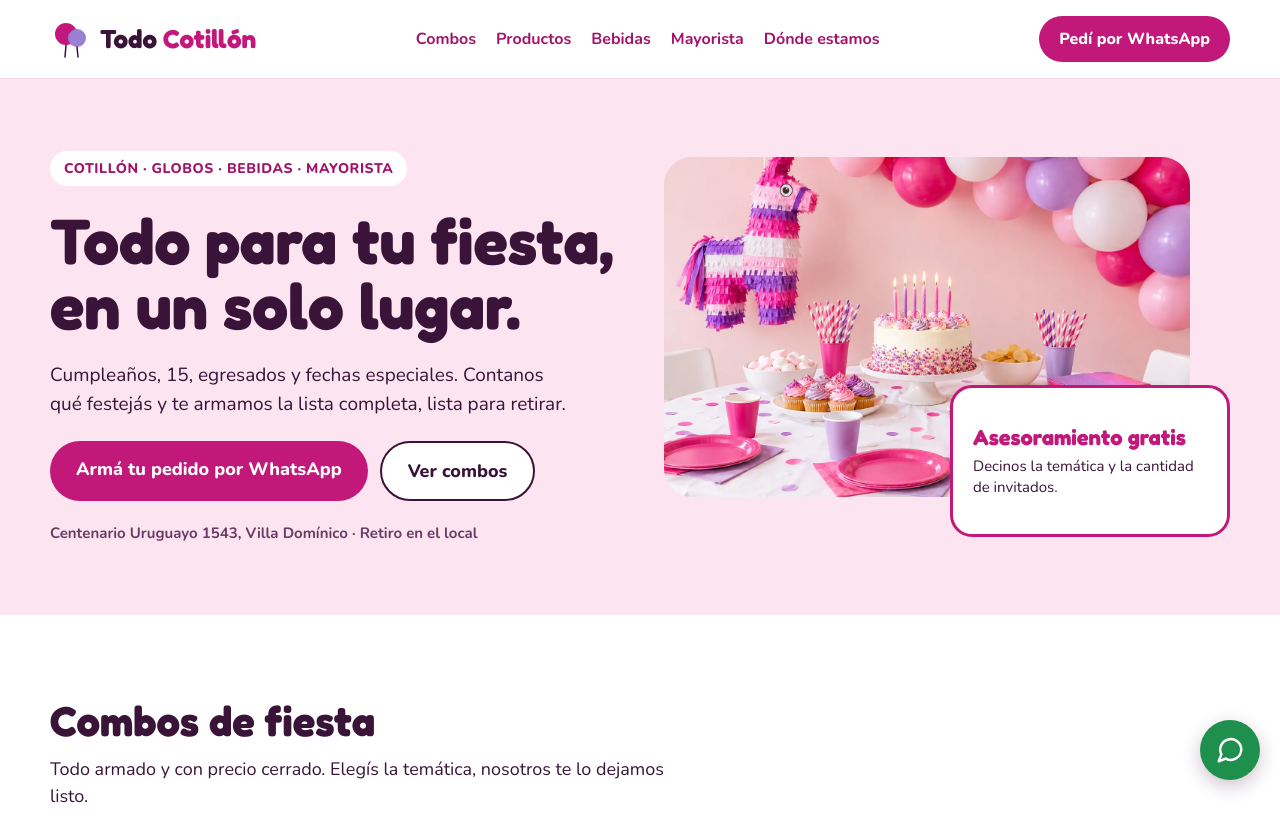
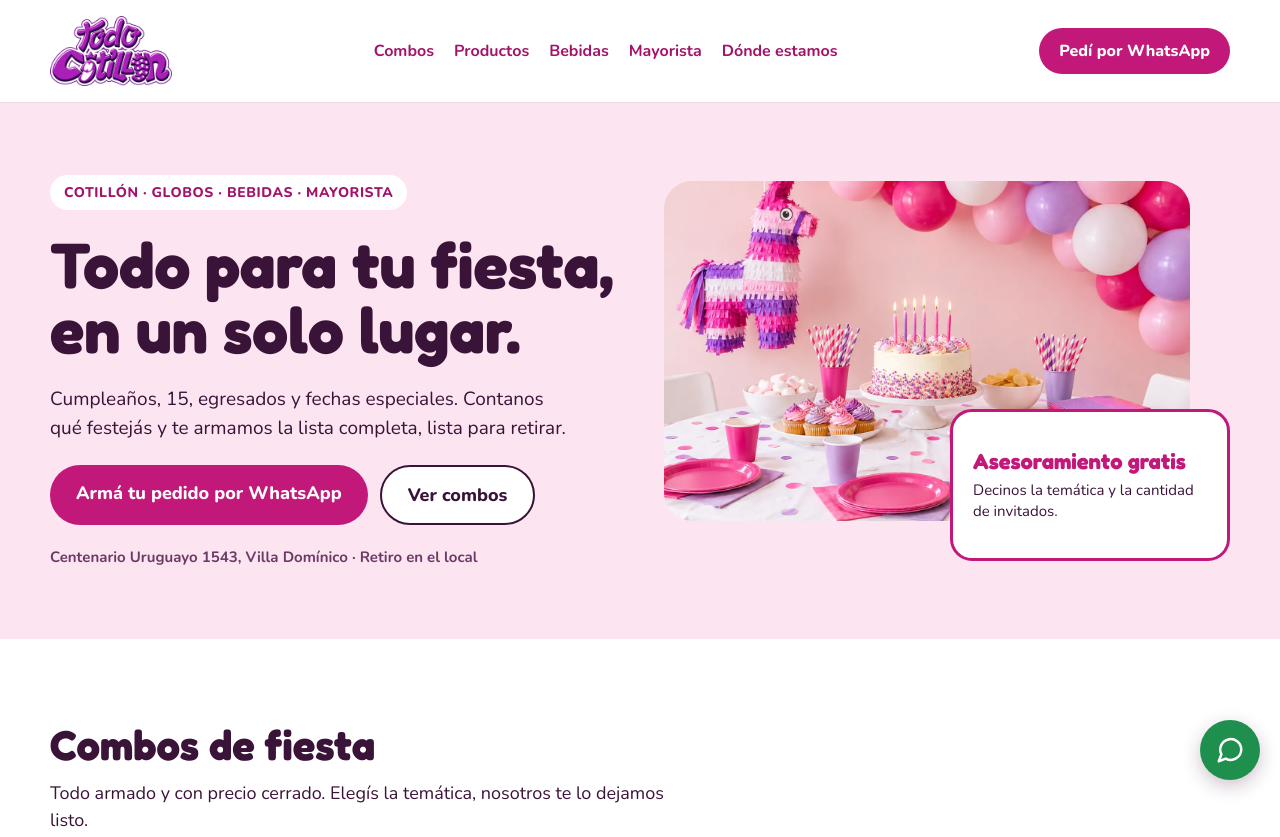
Before and after one commit to lucasguillermon-hub/todo-cotillon, a plain HTML site: page index.html in a window 1280 px wide. Shown: the top 837 px of the page. Drawn offline with nearby package versions, Linux system fonts and the light colour scheme.

Commit message:
Agregar logo en el encabezado
Co-Authored-By: Claude Opus 5.5 <noreply@anthropic.com>

```diff
--- a/index.html
+++ b/index.html
@@ -29,9 +29,8 @@ img{max-width:100%}
 
 <header style="background: #FFFFFF; border-bottom: 1px solid #F3D6E6">
 <div style="max-width: 1180px; margin: 0 auto; padding: 16px 20px; display: flex; flex-wrap: wrap; align-items: center; justify-content: space-between; gap: 12px">
-<a href="#inicio" style="display: flex; align-items: center; gap: 10px; text-decoration: none; color: #3A1438">
-<svg width="40" height="40" viewBox="0 0 40 40" fill="none" aria-hidden="true"><circle cx="16" cy="15" r="11" fill="#C2187A"></circle><circle cx="27" cy="19" r="9" fill="#9B7FD4"></circle><path d="M16 26 L15 38" stroke="#3A1438" stroke-width="1.5" stroke-linecap="round"></path><path d="M27 28 L28 38" stroke="#3A1438" stroke-width="1.5" stroke-linecap="round"></path></svg>
-<span style="font-family: 'Fredoka', sans-serif; font-size: 26px; font-weight: 700; line-height: 1">Todo <span style="color: #C2187A">Cotillón</span></span>
+<a href="#inicio" style="display: flex; align-items: center; text-decoration: none">
+<img src="img/logo.webp" alt="Todo Cotillón" width="122" height="70" style="height: 70px; width: auto; display: block">
 </a>
 <nav aria-label="Principal" style="display: flex; flex-wrap: wrap; gap: 4px 20px; font-weight: 700; font-size: 16px">
 <a href="#combos" style="text-decoration: none; padding: 10px 0">Combos</a>
```
Also changed, not shown: img/logo.webp (added).
